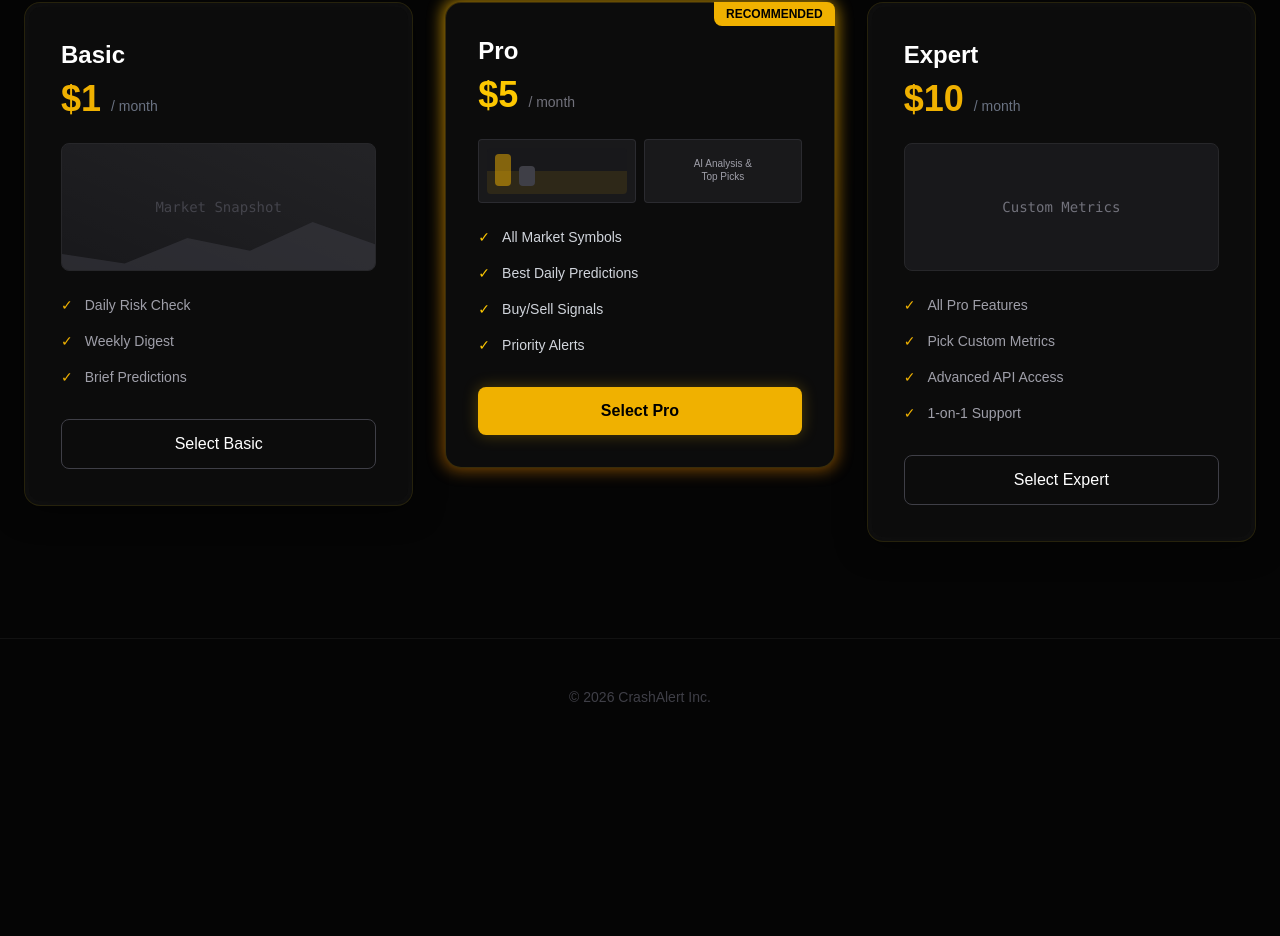
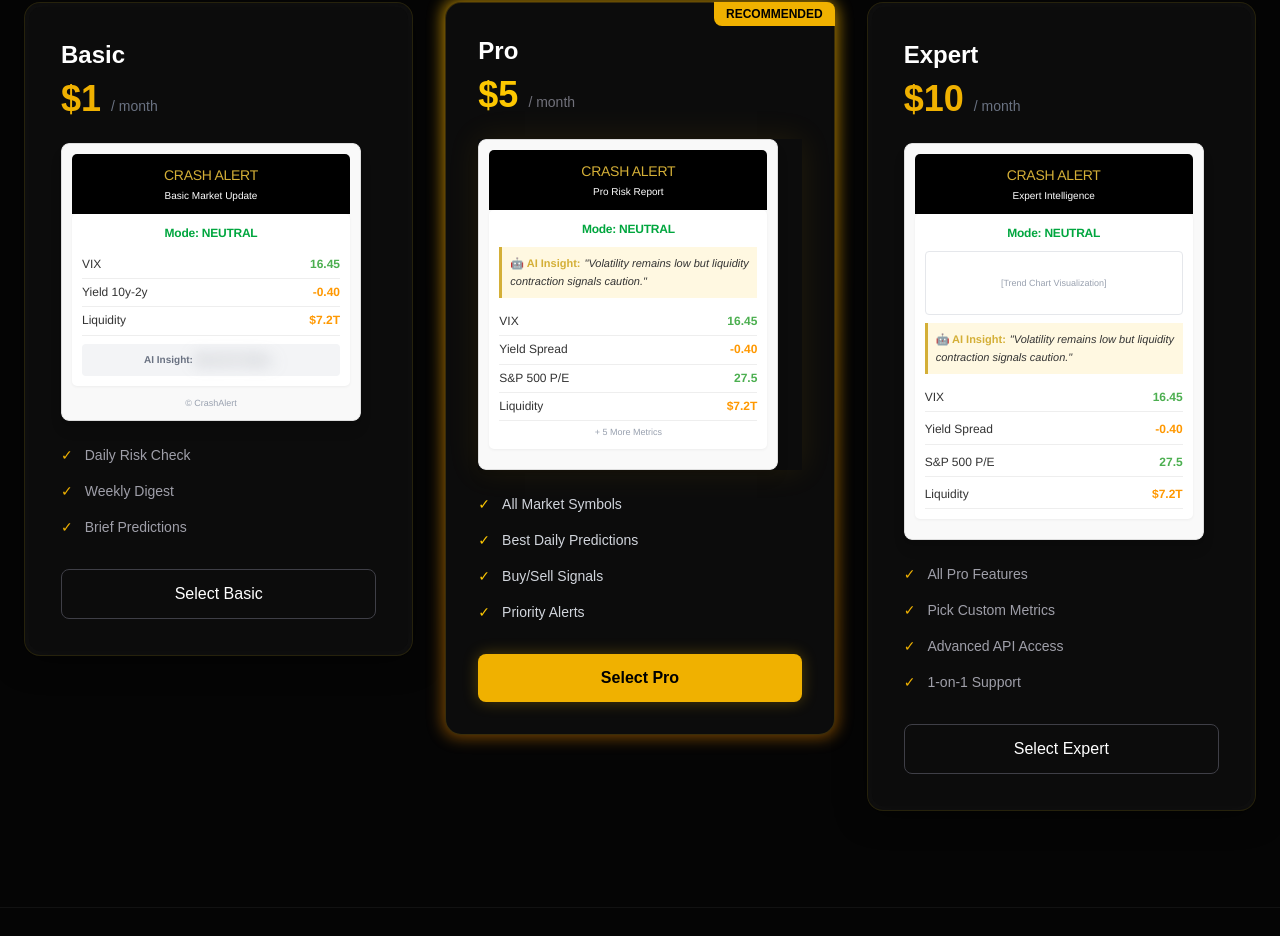
Before and after one commit to daramaccoille/crashalert, a Next.js app in the folder web/: page / in a window 1280 px wide. Shown: the part 798-1734 px from the top of the page. Before the commit the page ends 1553 px from the top, so only its background shows below. Built offline with nearby package versions, Linux system fonts and the light colour scheme; no server answers; the database is empty.

Commit message:
update email templates

```diff
--- a/web/app/page.tsx
+++ b/web/app/page.tsx
@@ -2,6 +2,7 @@
 
 import Link from "next/link";
 import Ticker from "@/components/Ticker";
+import EmailPreview from "@/components/EmailPreview";
 import { useEffect, useState } from "react";
 
 export default function Home() {
@@ -164,6 +165,7 @@ export default function Home() {
       <section id="pricing" className="w-full max-w-7xl px-6 py-24 z-10">
         <div className="grid xl:grid-cols-3 md:grid-cols-2 grid-cols-1 gap-8 items-start">
 
+
           {/* Basic Card */}
           <div className="glass-panel p-1 rounded-2xl bg-zinc-900/50 border border-zinc-800 hover:border-zinc-700 transition duration-300">
             <div className="bg-[#0c0c0c] rounded-xl p-8 h-full flex flex-col">
@@ -172,12 +174,9 @@ export default function Home() {
                 <div className="text-4xl font-bold text-yellow-500">{currency}1 <span className="text-sm text-gray-500 font-normal">/ month</span></div>
               </div>
 
-              <div className="w-full h-32 bg-zinc-900 rounded-lg mb-6 border border-zinc-800 flex items-center justify-center relative overflow-hidden group">
-                <div className="absolute inset-0 bg-gradient-to-tr from-transparent to-white/5"></div>
-                <span className="text-zinc-700 text-sm font-mono">Market Snapshot</span>
-                <svg className="absolute bottom-0 left-0 right-0 h-16 w-full text-zinc-700 opacity-50" viewBox="0 0 100 20" preserveAspectRatio="none">
-                  <path d="M0 20 L0 15 L20 18 L40 10 L60 14 L80 5 L100 12 L100 20 Z" fill="currentColor" />
-                </svg>
+              {/* Preview */}
+              <div className="w-full mb-6 transform hover:scale-105 transition duration-500">
+                <EmailPreview plan="basic" />
               </div>
 
               <ul className="space-y-4 mb-8 text-zinc-400 text-sm flex-1">
@@ -201,17 +200,9 @@ export default function Home() {
                 <div className="text-4xl font-bold text-yellow-400">{currency}5 <span className="text-sm text-zinc-500 font-normal">/ month</span></div>
               </div>
 
-              <div className="grid grid-cols-2 gap-2 mb-6">
-                <div className="h-16 bg-zinc-800/50 rounded border border-zinc-700/50 flex items-center justify-center p-2">
-                  <div className="w-full h-full bg-zinc-900 rounded relative overflow-hidden">
-                    <div className="absolute bottom-0 left-0 w-full h-1/2 bg-yellow-500/10"></div>
-                    <div className="absolute bottom-2 left-2 w-4 h-8 bg-yellow-500/50 rounded-sm"></div>
-                    <div className="absolute bottom-2 left-8 w-4 h-5 bg-zinc-700 rounded-sm"></div>
-                  </div>
-                </div>
-                <div className="h-16 bg-zinc-800/50 rounded border border-zinc-700/50 flex items-center justify-center p-2">
-                  <div className="text-[10px] text-zinc-400 text-center leading-tight">AI Analysis &<br />Top Picks</div>
-                </div>
+              {/* Preview */}
+              <div className="w-full mb-6 transform hover:scale-105 transition duration-500 shadow-[0_0_30px_rgba(234,179,8,0.1)]">
+                <EmailPreview plan="pro" />
               </div>
 
               <ul className="space-y-4 mb-8 text-gray-300 text-sm flex-1">
@@ -233,9 +224,9 @@ export default function Home() {
                 <div className="text-4xl font-bold text-yellow-500">{currency}10 <span className="text-sm text-gray-500 font-normal">/ month</span></div>
               </div>
 
-              <div className="w-full h-32 bg-zinc-900 rounded-lg mb-6 border border-zinc-800 flex items-center justify-center relative overflow-hidden group">
-                <div className="absolute inset-0 bg-dotted-pattern opacity-20"></div>
-                <span className="text-zinc-500 text-sm font-mono z-10">Custom Metrics</span>
+              {/* Preview */}
+              <div className="w-full mb-6 transform hover:scale-105 transition duration-500">
+                <EmailPreview plan="expert" />
               </div>
 
               <ul className="space-y-4 mb-8 text-zinc-400 text-sm flex-1">
@@ -248,7 +239,6 @@ export default function Home() {
               <button onClick={() => handleSelectPlan('expert')} className="w-full py-3 rounded-lg border border-zinc-700 hover:bg-zinc-800 transition text-white font-medium">Select Expert</button>
             </div>
           </div>
-
         </div>
       </section>
 
--- a/web/app/success/page.tsx
+++ b/web/app/success/page.tsx
@@ -2,6 +2,7 @@
 
 import Link from "next/link";
 import { Suspense } from "react";
+import EmailPreview from "@/components/EmailPreview";
 import { useSearchParams } from "next/navigation";
 
 function SuccessContent() {
@@ -15,10 +16,18 @@ function SuccessContent() {
                     <span className="text-4xl">🎉</span>
                 </div>
 
-                <h1 className="text-3xl font-bold text-white mb-4">Subscription Confirmed!</h1>
-                <p className="text-zinc-400 mb-8 leading-relaxed">
-                    Thank you for joining CrashAlert. Your payment was successful. We have sent a confirmation email to your inbox.
+                <h1 className="text-3xl font-bold text-white mb-2">Subscription Confirmed!</h1>
+                <p className="text-zinc-400 mb-6 leading-relaxed text-sm">
+                    Checks your inbox for a <strong>Welcome Email</strong> containing your <strong>Dashboard Password</strong>. You will need this to manage your subscription preferences.
                 </p>
+
+                {/* Email Preview Teaser */}
+                <div className="mb-8 flex flex-col items-center">
+                    <p className="text-xs text-yellow-500 uppercase tracking-widest mb-3">Your Daily Report Preview</p>
+                    <div className="transform scale-90 origin-top">
+                        <EmailPreview plan="pro" />
+                    </div>
+                </div>
 
                 {sessionId && (
                     <div className="mb-6 p-3 bg-white/5 rounded text-xs text-zinc-600 font-mono break-all">
--- /dev/null
+++ b/web/components/EmailPreview.tsx
@@ -0,0 +1,112 @@
+import React from 'react';
+
+// Hardcoded for preview purposes on the frontend
+interface EmailPreviewProps {
+    plan?: 'basic' | 'pro' | 'expert';
+}
+
+const styles = {
+    clean: { fontFamily: "'Helvetica Neue', Helvetica, Arial, sans-serif", lineHeight: "1.6", color: "#333", backgroundColor: "#f9f9f9", padding: "10px", borderRadius: "8px", fontSize: "12px", border: "1px solid #ddd" },
+    header: { backgroundColor: "#000", color: "#D4AF37", padding: "10px", textAlign: "center" as const, borderRadius: "5px 5px 0 0" },
+    card: { backgroundColor: "#fff", padding: "10px", borderRadius: "5px", marginBottom: "10px", boxShadow: "0 1px 3px rgba(0,0,0,0.05)" },
+    row: { display: "flex", justifyContent: "space-between", borderBottom: "1px solid #eee", padding: "4px 0" },
+    scoreNorm: { color: "#4CAF50", fontWeight: "bold" as const },
+    scoreWarn: { color: "#FF9800", fontWeight: "bold" as const },
+    scoreDang: { color: "#F44336", fontWeight: "bold" as const },
+    aiBox: { backgroundColor: "#FFF8E1", padding: "8px", borderLeft: "3px solid #D4AF37", marginBottom: "10px", fontSize: "11px" }
+};
+
+export default function EmailPreview({ plan = 'basic' }: EmailPreviewProps) {
+
+    // Mock Data
+    const mockData = {
+        vix: "16.45", vixScore: 0,
+        yieldSpread: "-0.40", yieldScore: 1, // Warning
+        liq: "7.2T", liqScore: 1,
+        pe: "27.5", peScore: 0,
+        sentiment: "Volatility remains low but liquidity contraction signals caution."
+    };
+
+    const Header = ({ title }: { title: string }) => (
+        <div style={styles.header}>
+            <h1 style={{ margin: 0, fontSize: "14px" }}>CRASH ALERT</h1>
+            <p style={{ margin: "2px 0 0", fontSize: "10px", color: "#fff" }}>{title}</p>
+        </div>
+    );
+
+    const Metric = ({ label, value, score }: { label: string, value: string, score: number }) => (
+        <div style={styles.row}>
+            <span>{label}</span>
+            <span style={score === 0 ? styles.scoreNorm : score === 1 ? styles.scoreWarn : styles.scoreDang}>{value}</span>
+        </div>
+    );
+
+    const AI = ({ blur = false }) => (
+        <div style={styles.aiBox}>
+            <strong style={{ color: "#D4AF37" }}>🤖 AI Insight:</strong>
+            {blur ? (
+                <span className="blur-[3px] opacity-70 ml-1">Market conditions suggest significantly increased...</span>
+            ) : (
+                <span className="italic ml-1">"{mockData.sentiment}"</span>
+            )}
+        </div>
+    );
+
+    return (
+        <div className="w-full max-w-[300px] overflow-hidden rounded-lg shadow-lg text-[10px] sm:text-xs">
+            <div style={styles.clean}>
+
+                {plan === 'basic' && (
+                    <>
+                        <Header title="Basic Market Update" />
+                        <div style={styles.card}>
+                            <h2 className="text-center font-bold text-green-600 mb-2">Mode: NEUTRAL</h2>
+                            <Metric label="VIX" value={mockData.vix} score={0} />
+                            <Metric label="Yield 10y-2y" value={mockData.yieldSpread} score={1} />
+                            <Metric label="Liquidity" value={`$${mockData.liq}`} score={1} />
+                            <div className="mt-2 p-2 bg-gray-100 rounded text-center text-gray-500 text-[10px]">
+                                <strong>AI Insight:</strong> <span className="blur-sm">Blurred for Basic...</span>
+                            </div>
+                        </div>
+                        <div className="text-center text-gray-400 text-[9px] mt-2">© CrashAlert</div>
+                    </>
+                )}
+
+                {plan === 'pro' && (
+                    <>
+                        <Header title="Pro Risk Report" />
+                        <div style={styles.card}>
+                            <h2 className="text-center font-bold text-green-600 mb-2">Mode: NEUTRAL</h2>
+                            <AI />
+                            <Metric label="VIX" value={mockData.vix} score={0} />
+                            <Metric label="Yield Spread" value={mockData.yieldSpread} score={1} />
+                            <Metric label="S&P 500 P/E" value={mockData.pe} score={0} />
+                            <Metric label="Liquidity" value={`$${mockData.liq}`} score={1} />
+                            <div className="text-center text-gray-400 text-[9px] mt-1">+ 5 More Metrics</div>
+                        </div>
+                    </>
+                )}
+
+                {plan === 'expert' && (
+                    <>
+                        <Header title="Expert Intelligence" />
+                        <div style={styles.card}>
+                            <h2 className="text-center font-bold text-green-600 mb-2">Mode: NEUTRAL</h2>
+                            <div className="mb-2 border border-gray-200 rounded h-16 bg-white flex items-center justify-center text-gray-400 text-[9px]">
+                                [Trend Chart Visualization]
+                            </div>
+                            <AI />
+                            <div className="space-y-1">
+                                <Metric label="VIX" value={mockData.vix} score={0} />
+                                <Metric label="Yield Spread" value={mockData.yieldSpread} score={1} />
+                                <Metric label="S&P 500 P/E" value={mockData.pe} score={0} />
+                                <Metric label="Liquidity" value={`$${mockData.liq}`} score={1} />
+                            </div>
+                        </div>
+                    </>
+                )}
+
+            </div>
+        </div>
+    );
+}
```
